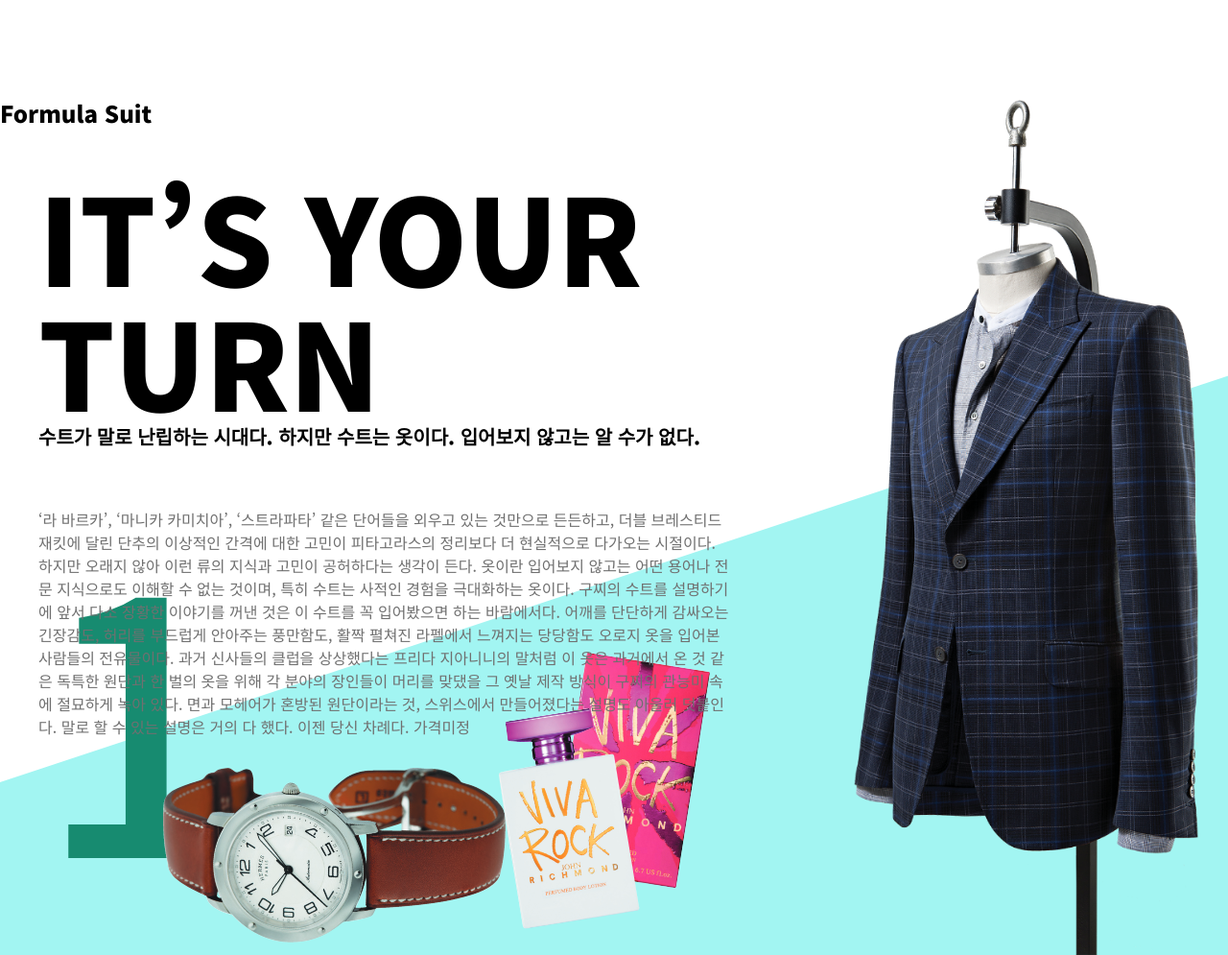
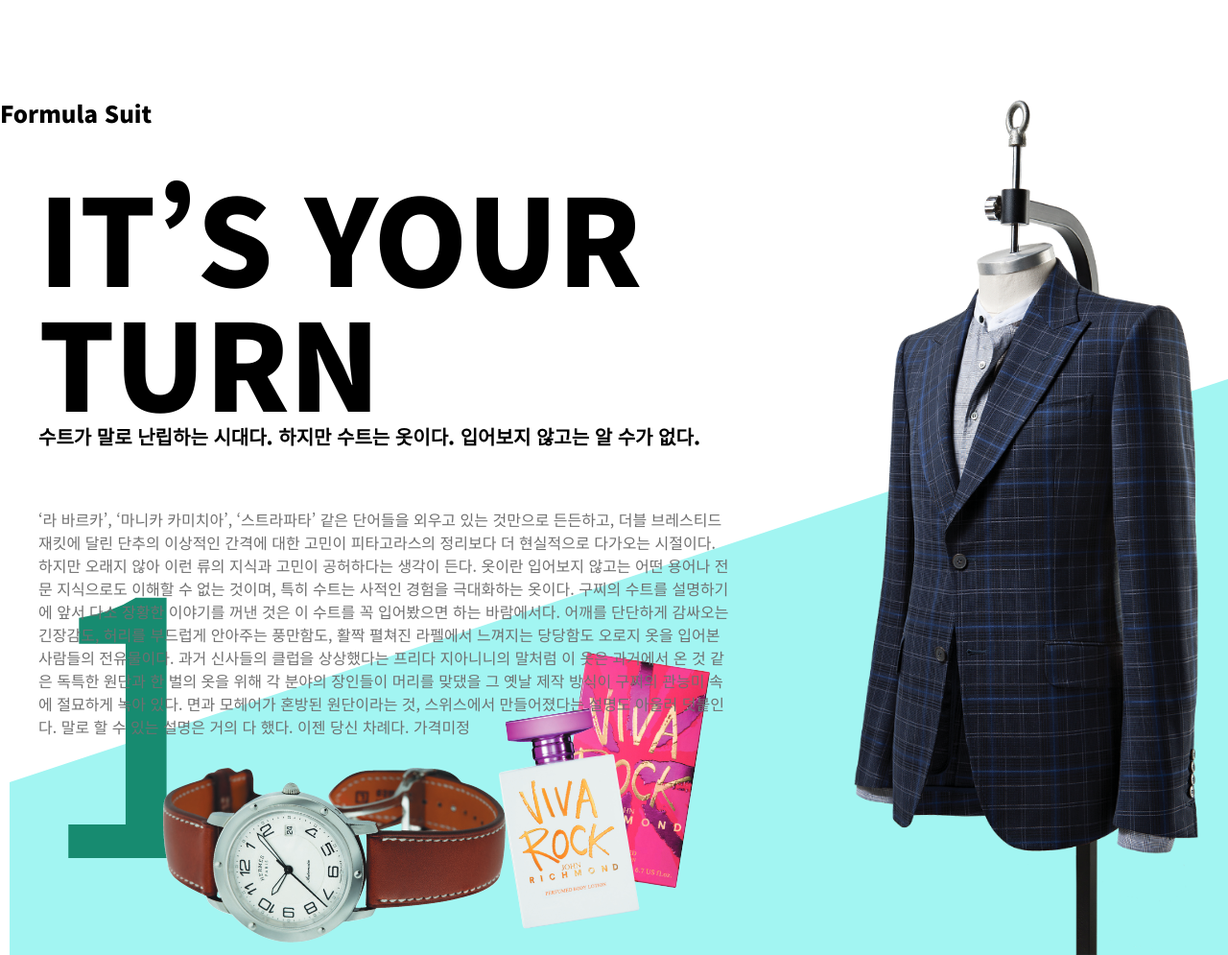
Before and after one commit to eroica-design/ediweb, a plain HTML site: page index.html in a window 1280 px wide. Shown: the top 995 px of the page at 96% size. Drawn offline with nearby package versions, Linux system fonts and the light colour scheme.

Commit message:
Add files via upload

```diff
--- a/css/style.css
+++ b/css/style.css
@@ -1,13 +1,18 @@
 @charset "utf-8";
-
+/* This is a single-line comment */
 *{
+  margin: 0;
+  padding: 0;
   font-family: 'Noto Sans KR', sans-serif;
-  margin: 0 auto;
-  color: #707070;
+  color: #707070; /* Set text color to #707070 */
   box-sizing: border-box;
 }
+/* h1,h2,h3,h4,h5,h6,p,img,div,section{
+  border:  1px solid;
+} */
 main{
-  width: 1300px;
+  margin: 0 auto;
+  width: 1320px;
 }
 h2{
   margin-bottom: 60px;
@@ -19,6 +24,7 @@ section{
   display: inline-block;
   margin-top: 100px;
   margin-bottom: 200px;
+  width: 100%;
 }
 /* 1page */
 .p1{
@@ -28,9 +34,9 @@ section{
 }
 .p1-bg{
   background-image: url(../imgs/p1-04.png);
-  background-position: right bottom;
+  background-position: center bottom;
   background-repeat: no-repeat;
-  width: 1300px;
+  width: 1320px;
   height: 900px;
 }
 .p1-info{
@@ -122,7 +128,7 @@ section{
 .p2-info2 > h3{
   font-size: 17px;
 }
-.p2-info2 > h3> span{
+.p2-info2 > h3 > span{
   color: #9F38AB;
 }
 
@@ -141,7 +147,7 @@ section{
 .p2-info3 > h3{
   font-size: 17px;
 }
-.p2-info3 > h3> span{
+.p2-info3 > h3 > span{
   color: #3469EB;
 }
 
@@ -160,7 +166,7 @@ section{
 .p2-info4 > h3{
   font-size: 17px;
 }
-.p2-info4 > h3> span{
+.p2-info4 > h3 > span{
   color: #04A904;
 }
 /* 3page */
@@ -203,8 +209,7 @@ section{
   background-image: url(../imgs/p4-02.png);
   background-position: center;
   background-repeat: no-repeat;
-  width: 1300px;
-  height: 900px;
+  width: 1320px;
 }
 .p4 > h3{
   font-size: 83px;
@@ -227,7 +232,7 @@ section{
   background-image: url(../imgs/p5-01.png);
   background-position: left top;
   background-repeat: no-repeat;
-  width: 1300px;
+  width: 1320px;
   height: 900px;
 }
 .p5 p{
```
